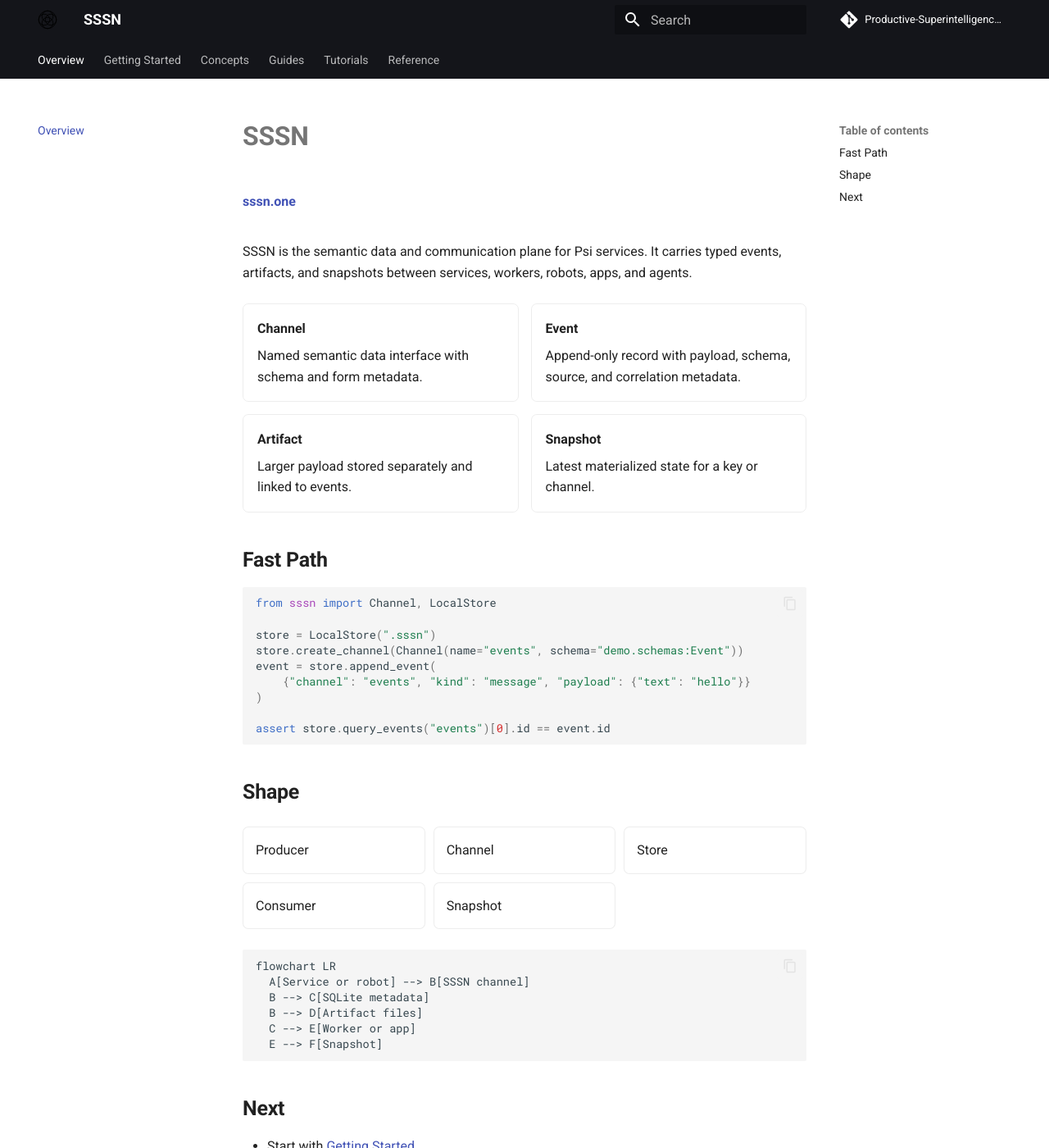
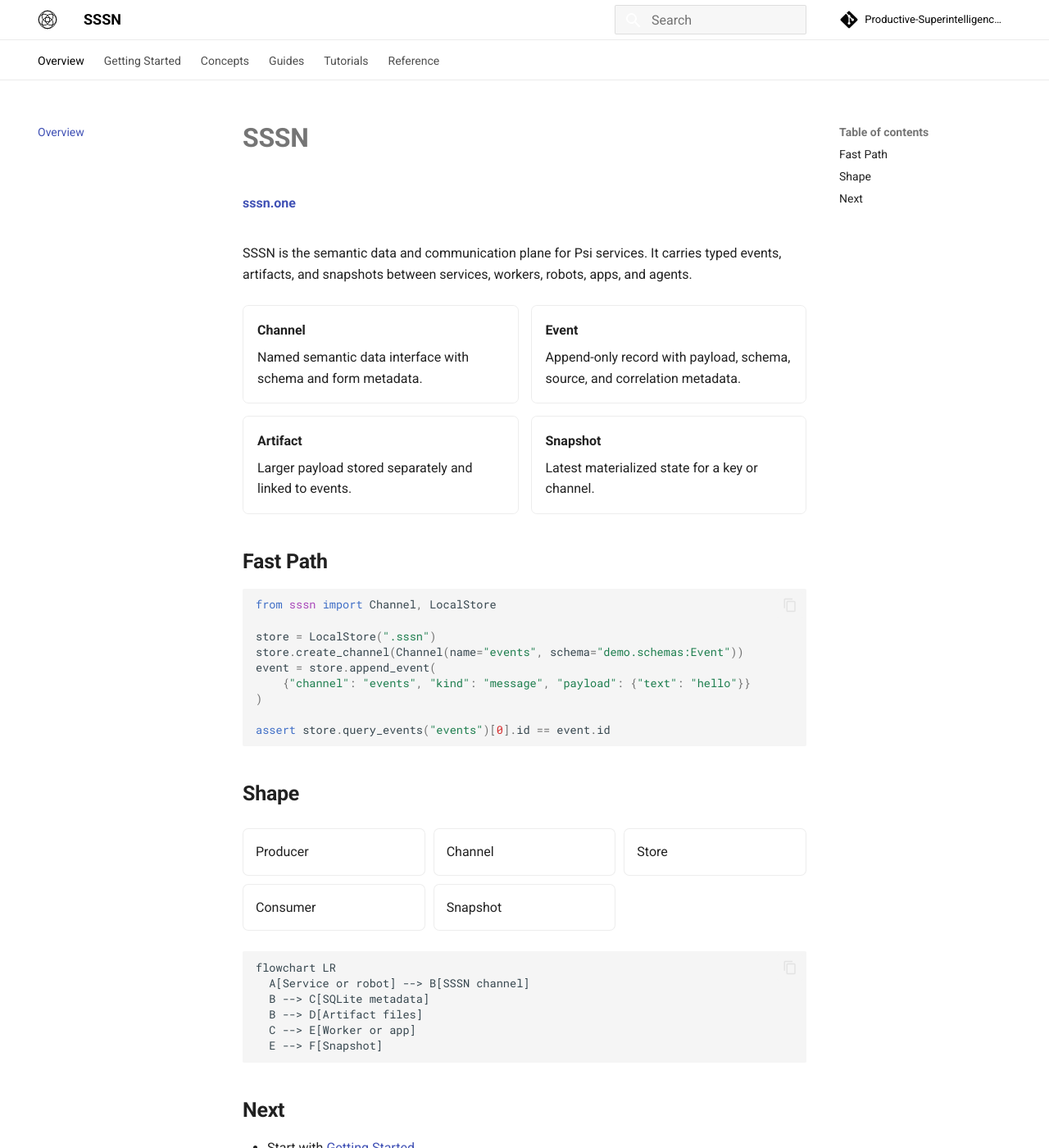
Before and after one commit to Productive-Superintelligence/sssn, an MkDocs documentation site: the page built from docs/index.md, in a window 1280 px wide and 1400 px high. Shown: the whole window at 82% size. Built offline with MkDocs 1.6.1 and Material for MkDocs 9.7.7, drawn with Linux system fonts in a browser that asks for light colours; comment, search, counter and statistics services are not loaded.

Commit message:
Match docs header to light theme

```diff
--- a/docs/stylesheets/custom.css
+++ b/docs/stylesheets/custom.css
@@ -5,7 +5,64 @@
 
 .md-header,
 .md-tabs {
+  background: #ffffff;
+  background-color: #ffffff;
   box-shadow: none;
+  color: #050505;
+}
+
+[data-md-color-primary="black"] .md-header,
+[data-md-color-primary="black"] .md-tabs {
+  background-color: #ffffff;
+  color: #050505;
+}
+
+html [data-md-color-primary="black"] .md-nav--primary .md-nav__title[for="__drawer"],
+[data-md-color-primary="black"] .md-nav__source {
+  background-color: #ffffff;
+  color: #050505;
+}
+
+.md-header {
+  border-bottom: 1px solid rgba(5, 5, 5, 0.08);
+}
+
+.md-tabs {
+  border-bottom: 1px solid rgba(5, 5, 5, 0.08);
+}
+
+.md-header__button,
+.md-header__title,
+.md-header__topic,
+.md-header__source,
+.md-source,
+.md-tabs__link {
+  color: #050505;
+}
+
+.md-header__button:hover,
+.md-header__button:focus,
+.md-header__source:hover,
+.md-header__source:focus,
+.md-tabs__link:hover,
+.md-tabs__link:focus,
+.md-tabs__item--active .md-tabs__link {
+  color: #050505;
+  opacity: 1;
+}
+
+.md-search__form {
+  background-color: #f7f7f7;
+  border: 1px solid rgba(5, 5, 5, 0.1);
+}
+
+.md-search__input,
+.md-search__icon {
+  color: #050505;
+}
+
+.md-search__input::placeholder {
+  color: rgba(5, 5, 5, 0.55);
 }
 
 .md-typeset h1,
```
